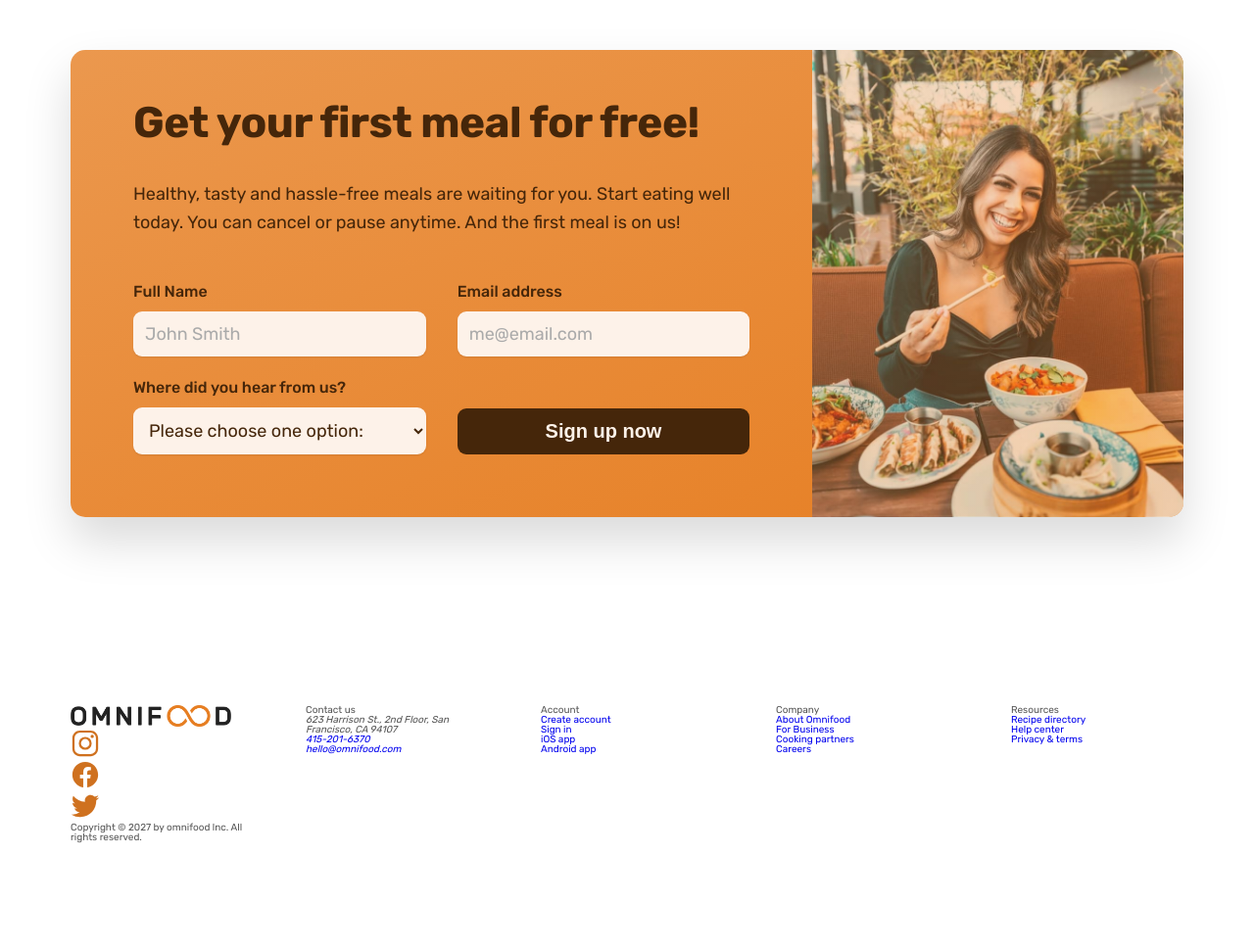
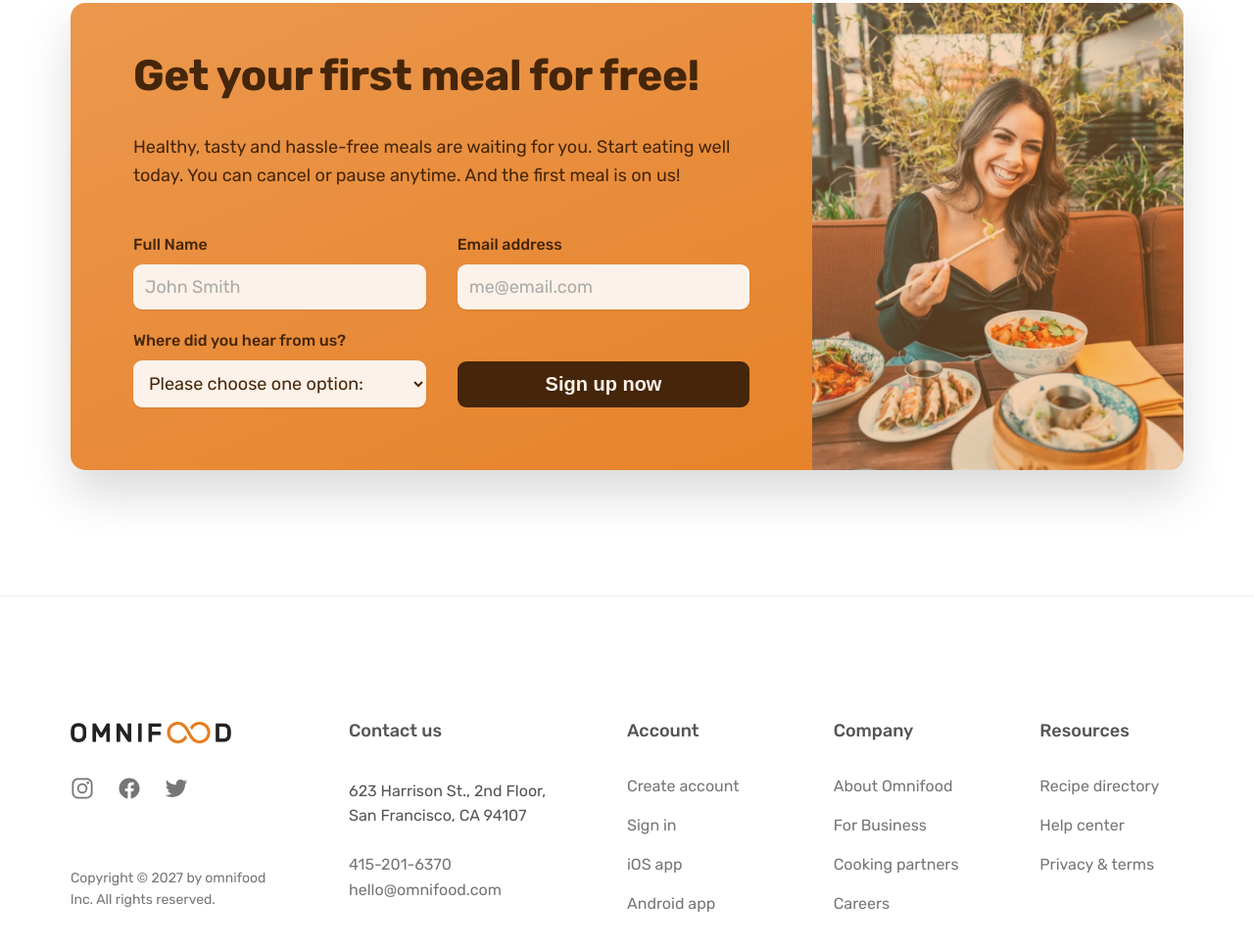
Before and after one commit to Armin-Fullstack/Omniburger, a plain HTML site: page index.html in a window 1280 px wide. Shown: the part 6160-7129 px from the top of the page at 98% size. Drawn offline with nearby package versions, Linux system fonts and the light colour scheme.

Commit message:
feat: finished footer

```diff
--- a/css/general.css
+++ b/css/general.css
@@ -26,7 +26,7 @@
   -Tints: #fdf2e9 #fae5d3 #eb984e
   -Shades: #cf711f #45260a
   -Accents
-  -Grays: #6f6f6f #555 #333
+  -Grays: #888 #767676 #6f6f6f #555 #333
 
   --- 4. SHADOWAS
   0 2.4rem 4.8rem rgba(0, 0, 0, 0.075);
--- a/css/style.css
+++ b/css/style.css
@@ -383,7 +383,7 @@ margin-bottom: 1.6rem;
 /* CTA SECTION */
 /********************/
 .cta-section {
-  padding: 9.6rem 0;
+  padding: 4.8rem 0 12.8rem;
 }
 .cta {
   display: grid;
@@ -443,8 +443,70 @@ margin-bottom: 1.6rem;
   box-shadow: 0 0 0 8px rgba(253, 242, 233, 0.5);
 }
 /********************/
-/* CTA SECTION */
+/* FOOTER  */
 /********************/
 .footer {
-  padding: 9.6rem 0;
+  padding: 12.8rem 0;
+  border-top: 1px solid #eee;
 }
+.grid--footer {
+  grid-template-columns: 1.5fr 1.5fr 1fr 1fr 1fr;
+}
+.logo-col {
+  display: flex;
+  flex-direction: column;
+}
+.footer-logo {
+  display: inline-block;
+  margin-bottom: 3.2rem;
+}
+.social-links {
+  display: flex;
+  gap: 2.4rem;
+}
+.social-icon {
+  font-size: 2.4rem;
+}
+.copyright {
+  font-size: 1.4rem;
+  color: #767676;
+  line-height: 1.6;
+  margin-top: auto;
+}
+.address-col {
+
+}
+.footer-heading {
+  font-size: 1.8rem;
+  font-weight: 500;
+  margin-bottom: 4rem;
+}
+.contacts {
+  font-style: normal;
+  font-size: 1.6rem;
+  line-height: 1.6;
+}
+.address {
+  margin-bottom: 2.4rem;
+}
+.contact-tell {
+
+}
+.contact-mail {
+
+}
+.footer-nav {
+  display: flex;
+  flex-direction: column;
+  gap: 2.4rem;
+}
+.footer-nav-link:link ,
+.footer-nav-link:visited {
+  color: #767676;
+  font-size: 1.6rem;
+  transition: all 0.3s;
+}
+.footer-nav-link:hover ,
+.footer-nav-link:active {
+  color: #555;
+}
--- a/index.html
+++ b/index.html
@@ -339,14 +339,14 @@
 </main>
   <!-- Footer  -->
   <footer class="footer">
-    <div class="container grid grid--5-cols">
+    <div class="container grid grid--footer">
       <div class="logo-col">
-        <a href="#"><img src="img/omnifood-logo.png" alt="Omnifood Logo" class="header-logo">
+        <a href="#" class="footer-logo"><img src="img/omnifood-logo.png" alt="Omnifood Logo" class="header-logo">
         </a>
         <ul class="social-links">
-          <li><a href="#" class="social-link"><ion-icon class="list-icon" name="logo-instagram"></ion-icon></a></li>
-          <li><a href="#" class="social-link"><ion-icon class="list-icon" name="logo-facebook"></ion-icon></a></li>
-          <li><a href="#" class="social-link"><ion-icon class="list-icon" name="logo-twitter"></ion-icon></a></li>
+          <li><a href="#" class="footer-nav-link"><ion-icon name="logo-instagram" class="social-icon"></ion-icon></a></li>
+          <li><a href="#" class="footer-nav-link"><ion-icon name="logo-facebook" class="social-icon"></ion-icon></a></li>
+          <li><a href="#" class="footer-nav-link"><ion-icon name="logo-twitter" class="social-icon"></ion-icon></a></li>
         </ul>
         <p class="copyright">Copyright &copy; 2027 by omnifood lnc. All rights reserved.</p>
       </div>
@@ -354,8 +354,8 @@
         <p class="footer-heading">Contact us</p>
         <address class="contacts">
           <p class="address">623 Harrison St., 2nd Floor, San Francisco, CA 94107</p>
-          <a href="tell:415-201-6370" class="contact-tell">415-201-6370</a><br/>
-          <a href="mailto:hello@omnifood.com" class="contact-mail">hello@omnifood.com</a>
+          <a href="tell:415-201-6370" class="footer-nav-link">415-201-6370</a><br/>
+          <a href="mailto:hello@omnifood.com" class="footer-nav-link">hello@omnifood.com</a>
         </address>
       </div>
       <nav class="footer-nav-col">
```
